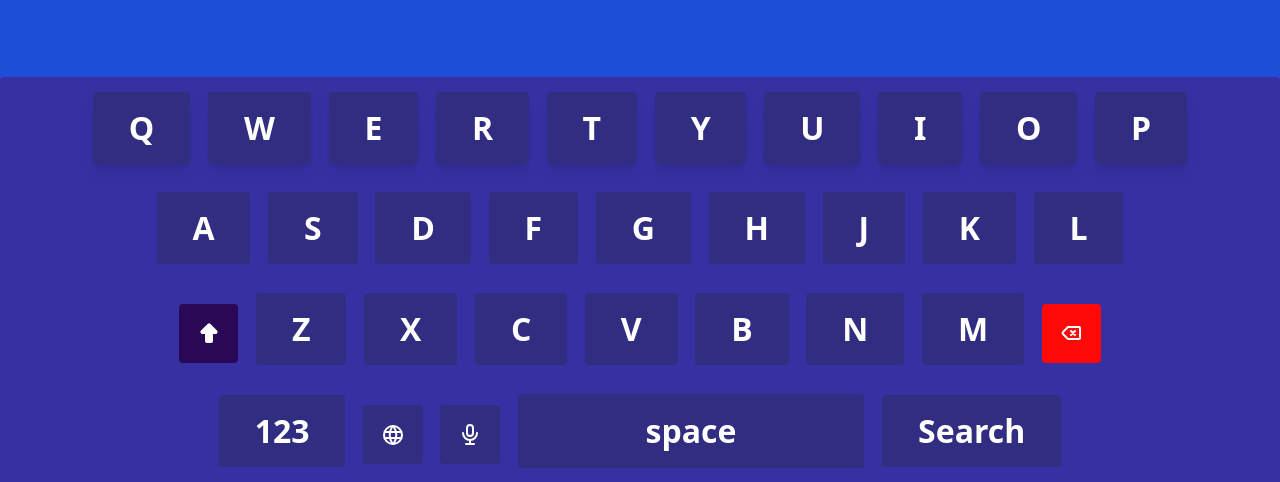
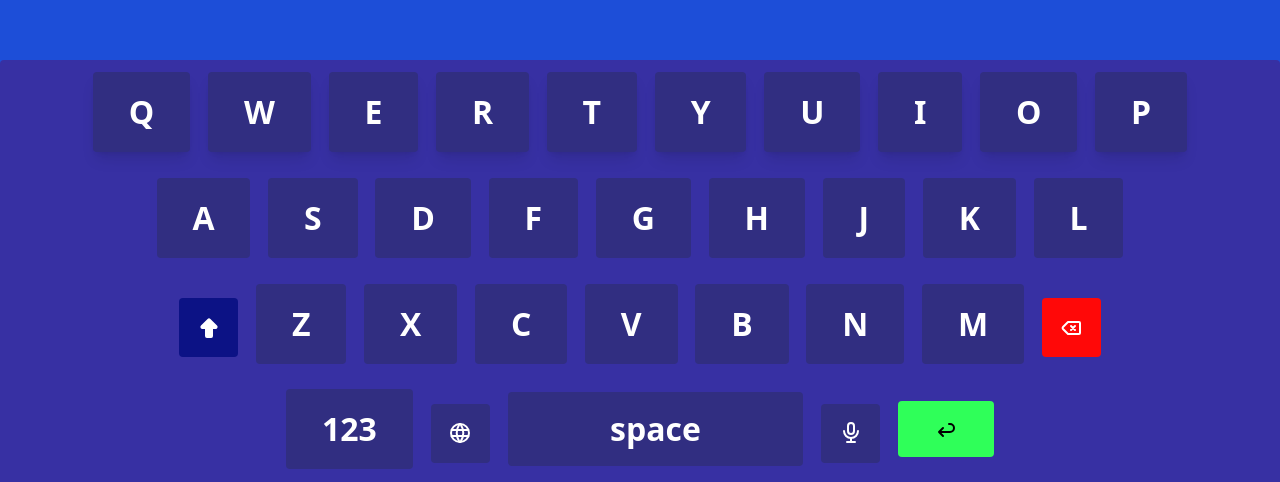
Before and after one commit to captainkapnap/kapericom, a Next.js app: page /portfolio/components/keyboard in a window 1280 px wide. Shown: the part 318-800 px from the top of the page. Built offline with nearby package versions, Linux system fonts and the light colour scheme.

Commit message:
keyboard almost done, need to show input next

```diff
--- a/src/pages/components/icons.tsx
+++ b/src/pages/components/icons.tsx
@@ -1,6 +1,6 @@
 import React from 'react';
 type IcTProps = {
-    icons: "mic" | "world" | "backspace" | "up" | "quote" | "components" | "template" | "check" | "checks" | "x" | "chevronUp" | "chevronDown" | "search" | "dots" | "home" | "flame" | "library";
+    icons: "arrow-back" | "mic" | "world" | "backspace" | "up" | "quote" | "components" | "template" | "check" | "checks" | "x" | "chevronUp" | "chevronDown" | "search" | "dots" | "home" | "flame" | "library";
     classNameCustom?: string;
   };
 
@@ -151,6 +151,13 @@ function IcT({icons, classNameCustom}: IcTProps): JSX.Element | null {
        <path d="M12.5 3a17 17 0 0 1 0 18"></path>
     </svg>
         )
+    } else if (icons === "arrow-back") {
+        return (
+    <svg xmlns="http://www.w3.org/2000/svg" className={classNameCustom ?? undefined} width="24" height="24" viewBox="0 0 24 24" strokeWidth="2" stroke="currentColor" fill="none" strokeLinecap="round" strokeLinejoin="round">
+       <path stroke="none" d="M0 0h24v24H0z" fill="none"></path>
+       <path d="M9 11l-4 4l4 4m-4 -4h11a4 4 0 0 0 0 -8h-1"></path>
+    </svg>
+        )
     }
 
     return(null);
@@ -163,11 +170,7 @@ export default IcT;
     return (
 <svg xmlns="http://www.w3.org/2000/svg" className={classNameCustom ?? undefined} width="24" height="24" viewBox="0 0 24 24" strokeWidth="2" stroke="currentColor" fill="none" strokeLinecap="round" strokeLinejoin="round">
    <path stroke="none" d="M0 0h24v24H0z" fill="none"></path>
-   <path d="M3 12a9 9 0 1 0 18 0a9 9 0 0 0 -18 0"></path>
-   <path d="M3.6 9h16.8"></path>
-   <path d="M3.6 15h16.8"></path>
-   <path d="M11.5 3a17 17 0 0 0 0 18"></path>
-   <path d="M12.5 3a17 17 0 0 1 0 18"></path>
+   <path d="M9 11l-4 4l4 4m-4 -4h11a4 4 0 0 0 0 -8h-1"></path>
 </svg>
     )
 }
--- a/src/pages/portfolio/components/keyboard.tsx
+++ b/src/pages/portfolio/components/keyboard.tsx
@@ -2,7 +2,11 @@ import { useState, MouseEvent } from "react";
 import IcT from "~/pages/components/icons";
 
 type RowKeys = {
-    [key: number]: string | JSX.Element;
+    [key: number]: {
+        [key: string]:  {
+            [key: number]: string | JSX.Element
+        }
+    }
 }
 
 const kbKeysIndex: { [key: number]: string } = {
@@ -36,13 +40,14 @@ const kbKeysIndex: { [key: number]: string } = {
     27: 'backspace',
     28: '123',
     29: 'world',
+    31: 'space',
     30: 'mic',
-    31: 'space',
     32: 'search'
 }
 
 
-const kbKeys: {row1: RowKeys, row2: RowKeys, row3: RowKeys, row4: RowKeys } = {
+const kbKeys: RowKeys = {
+    1: {
         row1: {
             0: 'Q',
             1: 'W',
@@ -67,7 +72,7 @@ const kbKeys: {row1: RowKeys, row2: RowKeys, row3: RowKeys, row4: RowKeys } = {
             8: 'L',
         },
         row3: {
-        0: <IcT icons="up" classNameCustom="h-[24px] w-[24px]" />,
+            0: <IcT icons="up" />,
             1: 'Z',
             2: 'X',
             3: 'C',
@@ -75,15 +80,102 @@ const kbKeys: {row1: RowKeys, row2: RowKeys, row3: RowKeys, row4: RowKeys } = {
             5: 'B',
             6: 'N',
             7: 'M',
-        8: <IcT icons="backspace" classNameCustom="h-[24px] w-[24px]" />,
+            8: <IcT icons="backspace" />,
         },
         row4: {
             0: '123',
-        1: <IcT icons="world" classNameCustom="h-[24px] w-[24px]" />,
-        2: <IcT icons="mic" classNameCustom="h-[24px] w-[24px]" />,
-        3: 'space',
-        4: 'Search',
+            1: <IcT icons="world" />,
+            2: 'space',
+            3: <IcT icons="mic" />,
+            4: <IcT icons="arrow-back" />,
         }
+    },
+    2: {
+        row1: {
+            0: 'q',
+            1: 'w',
+            2: 'e',
+            3: 'r',
+            4: 't',
+            5: 'y',
+            6: 'u',
+            7: 'i',
+            8: 'o',
+            9: 'p',
+          },
+          row2: {
+            0: 'a',
+            1: 's',
+            2: 'd',
+            3: 'f',
+            4: 'g',
+            5: 'h',
+            6: 'j',
+            7: 'k',
+            8: 'l',
+          },
+          row3: {
+            0: <IcT icons="up" />,
+            1: 'z',
+            2: 'x',
+            3: 'c',
+            4: 'v',
+            5: 'b',
+            6: 'n',
+            7: 'm',
+            8: <IcT icons="backspace" />,
+          },
+          row4: {
+            0: '123',
+            1: <IcT icons="world" />,
+            2: 'space',
+            3: <IcT icons="mic" />,
+            4: <IcT icons="arrow-back" />,
+          }
+    },
+    3: {
+        row1: {
+            0: '0',
+            1: '1',
+            2: '2',
+            3: '3',
+            4: '4',
+            5: '5',
+            6: '6',
+            7: '7',
+            8: '8',
+            9: '9',
+          },
+          row2: {
+            0: '@',
+            1: '#',
+            2: '$',
+            3: '_',
+            4: '&',
+            5: '-',
+            6: '+',
+            7: '(',
+            8: ')',
+          },
+          row3: {
+            0: '/',
+            1: '*',
+            2: '"',
+            3: '\'',
+            4: ':',
+            5: ';',
+            6: '!',
+            7: '?',
+            8: <IcT icons="backspace" />,
+          },
+          row4: {
+            0: 'ABC',
+            1: <IcT icons="world" />,
+            2: 'space',
+            3: <IcT icons="mic" />,
+            4: <IcT icons="arrow-back" />,
+          }
+    },
 }
 
 function ICodeThis() {
@@ -91,15 +183,15 @@ function ICodeThis() {
     const [keyboardState, setKeyboardState] = useState<number>(1);
 
     // ================ HELPERS ================
-    function CreateKeys({whichKeyboard}: {whichKeyboard: number}) {
+    function CreateKeys() {
 
         return (
             <div className='flex flex-col justify-center items-center'>
                 <div className='h-1/4' id="kbRow1">
                     {/* 10 keys */}
                     {Array.from({ length: 10}).map((_, idx) => (
-                        <button onClick={(e) => handleKeyboard(e.currentTarget.id)} className='shadow-lg text-white bg-indigo-900 rounded mt-4 font-semibold hover:bg-indigo-500 kbButton' key={idx} id={`kbButton-${idx}`}>
-                            {kbKeys.row1[idx]}
+                        <button onClick={(e) => handleKeyboard(e.currentTarget.id, kbKeys[keyboardState].row1[idx])} className='shadow-lg text-white bg-indigo-900 rounded font-semibold hover:bg-indigo-500 kbButton' key={idx} id={`kbButton-${idx}`}>
+                            {kbKeys[keyboardState].row1[idx]}
                         </button>
                     ))}
                 </div>
@@ -107,8 +199,8 @@ function ICodeThis() {
                 <div className='h-1/4' id="kbRow2">
                     {/* 9 keys */}
                     {Array.from({ length: 9}).map((_, idx) => (
-                        <button onClick={(e) => handleKeyboard(e.currentTarget.id)} className='text-white bg-indigo-900 rounded mt-4 font-semibold hover:bg-indigo-500 kbButton' key={idx + 10}  id={`kbButton-${idx + 10}`} >
-                            {kbKeys.row2[idx]}
+                        <button onClick={(e) => handleKeyboard(e.currentTarget.id, kbKeys[keyboardState].row2[idx])} className='text-white bg-indigo-900 rounded font-semibold hover:bg-indigo-500 kbButton' key={idx + 10}  id={`kbButton-${idx + 10}`} >
+                            {kbKeys[keyboardState].row2[idx]}
                         </button>
                     ))}
 
@@ -117,8 +209,8 @@ function ICodeThis() {
                 <div className='h-1/4' id="kbRow3">
                     {/* 9 keys inc. kb state and backspace */}
                     {Array.from({ length: 9}).map((_, idx) => (
-                        <button onClick={(e) => handleKeyboard(e.currentTarget.id)} className='text-white bg-indigo-900 rounded mt-4 font-semibold hover:bg-indigo-500 kbButton' key={idx + 10 + 9}  id={`kbButton-${idx + 10 + 9}`}>
-                            {kbKeys.row3[idx]}
+                        <button onClick={(e) => handleKeyboard(e.currentTarget.id, kbKeys[keyboardState].row3[idx])} className='text-white bg-indigo-900 rounded font-semibold hover:bg-indigo-500 kbButton' key={idx + 10 + 9}  id={`kbButton-${idx + 10 + 9}`}>
+                            {kbKeys[keyboardState].row3[idx]}
                         </button>
                     ))}
                 </div>
@@ -126,8 +218,8 @@ function ICodeThis() {
                 <div className='h-1/4' id="kbRow4">
                     {/* 5 keys inc space, search etc. */}
                     {Array.from({ length: 5}).map((_, idx) => (
-                        <button onClick={(e) => handleKeyboard(e.currentTarget.id)} className='text-white bg-indigo-900 rounded mt-4 font-semibold hover:bg-indigo-500 kbButton' key={idx + 10 + 9 + 9}  id={`kbButton-${idx + 10 + 9 + 9}`}>
-                            {kbKeys.row4[idx]}
+                        <button onClick={(e) => handleKeyboard(e.currentTarget.id, kbKeys[keyboardState].row4[idx])} className='text-white bg-indigo-900 rounded font-semibold hover:bg-indigo-500 kbButton' key={idx + 10 + 9 + 9}  id={`kbButton-${idx + 10 + 9 + 9}`}>
+                            {kbKeys[keyboardState].row4[idx]}
                         </button>
                     ))}
                 </div>
@@ -135,17 +227,21 @@ function ICodeThis() {
         )
     }
 
-    function handleKeyboard(e: string) {
+    function handleKeyboard(e: string, kbText: string) {
         const kbButtonId: number = parseInt(e.replace("kbButton-", ""));
         const kbButtonPressed = kbKeysIndex[kbButtonId];
 
-        if (kbButtonPressed === '123') {
+        if (kbButtonPressed === 'up' && keyboardState === 1) {
             setKeyboardState(2);
-            // Can use short circuit evaluation in the button to determine which keys should be displayed.
-            // will need to edit kbKeys to have all the other keys available.
+        } else if (kbButtonPressed === 'up' && keyboardState === 2) {
+            setKeyboardState(1);
+        } else if (kbButtonPressed === '123' && keyboardState !== 3) {
+            setKeyboardState(3);
+        } else if (kbButtonPressed === '123' && keyboardState === 3) {
+            setKeyboardState(1);
         }
 
-        console.log(kbKeysIndex[kbButtonId])
+        console.log(kbKeysIndex[kbButtonId], kbText)
 
     }
     // ================ LIFECYCLE ================
@@ -157,7 +253,7 @@ function ICodeThis() {
         <div id="bodyDiv" className="bg-blue-700 flex justify-center items-end min-h-screen">
             <div className='w-full' id="kbWrapper">
                 <div className='bg-indigo-800 rounded-t flex justify-center items-center' id="kbContainer">
-                    <CreateKeys whichKeyboard={keyboardState} />
+                    <CreateKeys />
                 </div>
             </div>
         </div>
--- a/src/styles/app.css
+++ b/src/styles/app.css
@@ -268,9 +268,9 @@ p {
     /* should add + 1rem to any vw/vh so when user zooms in/out, the zoom changes the rem */
     /* zoom does not affect vw/vh */
     --kb-padding-x: clamp(0.45em, 2.8vw, 4em);
-    --kb-padding-y: clamp(1vh, 1.5vh, 2.5vh);
+    --kb-padding-y: clamp(1vh, 2vh, 2.5vh);
     --kb-margin-x: clamp(0.12em, 0.7vw, 1em);
-    --kb-margin-y: clamp(0.4em, 1.8vh, 1.5em);
+    --kb-margin-y: clamp(0.4em, 1.1vh, 1.5em);
     --kb-fontsize: clamp(2rem, 2vw, 3rem);
     --kb-padding-ict: clamp(0.3em, 0.55em, 0.65em);
     --kb-transform-ict: clamp(-2px, 0.1vh + 20px ,4px);
@@ -305,7 +305,7 @@ p {
 
 #kbButton-19 {
     /* switch kb */
-    background-color: rgb(41, 8, 85);
+    background-color: rgb(12, 18, 133);
     padding-top: var(--kb-padding-ict);
     padding-bottom: var(--kb-padding-ict);
     padding-left: var(--kb-padding-ict);
@@ -329,7 +329,7 @@ p {
     padding-right: var(--kb-padding-ict);
     transform: translateY(4px);
 }
-#kbButton-30 {
+#kbButton-31 {
     /* Mic */
     padding-top: var(--kb-padding-ict);
     padding-bottom: var(--kb-padding-ict);
@@ -337,10 +337,15 @@ p {
     padding-right: var(--kb-padding-ict);
     transform: translateY(4px);
 }
-#kbButton-31 {
+#kbButton-30 {
     /* space */
-    padding-left: 4em;
-    padding-right: 4em;
+    padding-left: 3.2em;
+    padding-right: 3.2em;
     padding-top: 0.4em;
     padding-bottom: 0.4em;
 }
+#kbButton-32 {
+    /* return */
+    background-color: rgb(47, 255, 89);
+    color: black;
+}
```
Lines whose indentation alone changed are shown as unchanged.
